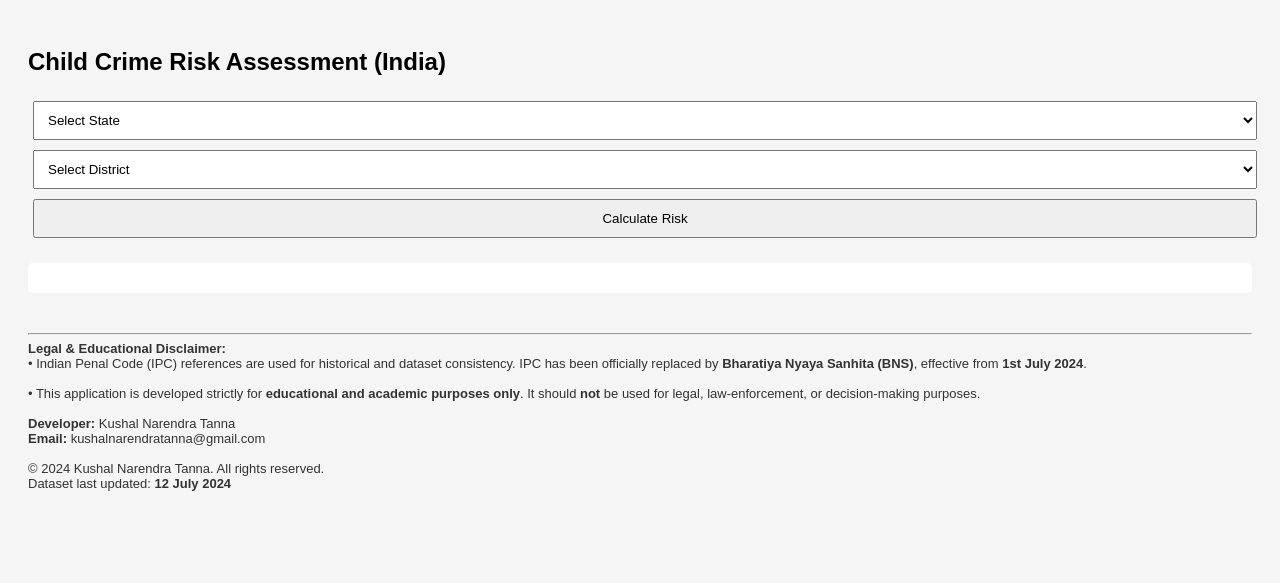
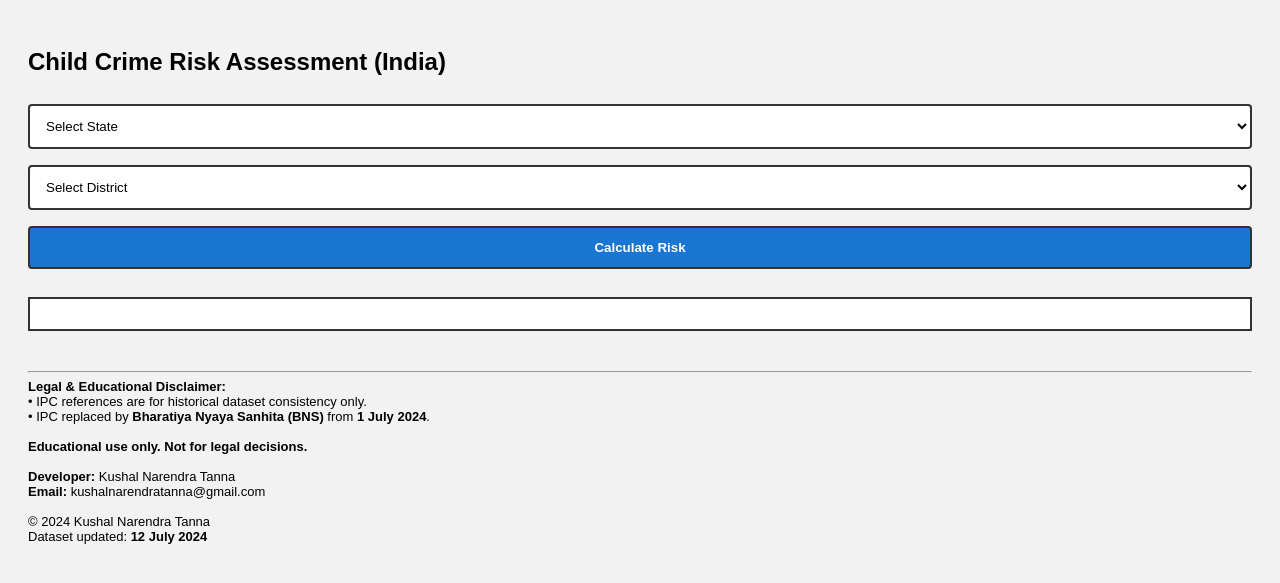
Before and after one commit to kushalnarendratanna-arch/ncrb-crime-risk-api, a Flask app: page / in a window 1280 px wide. Shown: the top 583 px of the page. Run offline with Flask 3, Linux system fonts and the light colour scheme; parts of the project's set-up code (start-up, migrations or seed data) failed here and were passed over.

Commit message:
Refactor HTML structure and enhance styles
Updated styling and improved JavaScript functionality for state and district selection. Enhanced footer information and adjusted risk calculation display.

```diff
--- a/templates/index.html
+++ b/templates/index.html
@@ -1,14 +1,44 @@
 <!DOCTYPE html>
-<html lang="en">
+<html>
 <head>
 <meta charset="UTF-8">
 <title>Child Crime Risk Assessment</title>
 
 <style>
-body { font-family: Arial; background: #f5f5f5; padding: 20px; }
-select, button { padding: 10px; margin: 5px; width: 100%; }
-#result { margin-top: 20px; padding: 15px; background: #fff; border-radius: 5px; }
-footer { font-size: 13px; margin-top: 40px; color: #333; }
+body {
+    font-family: Arial;
+    background: #f2f2f2;
+    padding: 20px;
+    color: #000;
+}
+
+select, button {
+    width: 100%;
+    padding: 12px;
+    margin: 8px 0;
+    background: #ffffff;
+    color: #000;
+    border: 2px solid #333;
+    border-radius: 4px;
+}
+
+button {
+    background: #1976d2;
+    color: #fff;
+    font-weight: bold;
+}
+
+#result {
+    margin-top: 20px;
+    padding: 15px;
+    background: #ffffff;
+    border: 2px solid #333;
+}
+
+footer {
+    margin-top: 40px;
+    font-size: 13px;
+}
 </style>
 </head>
 
@@ -31,76 +61,66 @@ footer { font-size: 13px; margin-top: 40px; color: #333; }
 <footer>
 <hr>
 <b>Legal & Educational Disclaimer:</b><br>
-• Indian Penal Code (IPC) references are used for historical and dataset consistency.
-IPC has been officially replaced by <b>Bharatiya Nyaya Sanhita (BNS)</b>, effective from
-<b>1st July 2024</b>.<br><br>
+• IPC references are for historical dataset consistency only.<br>
+• IPC replaced by <b>Bharatiya Nyaya Sanhita (BNS)</b> from <b>1 July 2024</b>.<br><br>
 
-• This application is developed strictly for <b>educational and academic purposes only</b>.
-It should <b>not</b> be used for legal, law-enforcement, or decision-making purposes.<br><br>
+<b>Educational use only. Not for legal decisions.</b><br><br>
 
 <b>Developer:</b> Kushal Narendra Tanna<br>
 <b>Email:</b> kushalnarendratanna@gmail.com<br><br>
 
-© 2024 Kushal Narendra Tanna. All rights reserved.<br>
-Dataset last updated: <b>12 July 2024</b>
+© 2024 Kushal Narendra Tanna<br>
+Dataset updated: <b>12 July 2024</b>
 </footer>
 
 <script>
-const stateSelect = document.getElementById("state");
-const districtSelect = document.getElementById("district");
-const resultDiv = document.getElementById("result");
+const state = document.getElementById("state");
+const district = document.getElementById("district");
+const result = document.getElementById("result");
 
 fetch("/states")
-.then(res => res.json())
-.then(states => {
-    states.forEach(s => {
-        let opt = document.createElement("option");
-        opt.value = s;
-        opt.textContent = s;
-        stateSelect.appendChild(opt);
-    });
-});
+.then(r => r.json())
+.then(data => data.forEach(s => {
+    let o = document.createElement("option");
+    o.value = s; o.text = s;
+    state.add(o);
+}));
 
-stateSelect.addEventListener("change", () => {
-    districtSelect.innerHTML = '<option value="">Select District</option>';
-    fetch(`/districts?state=${stateSelect.value}`)
-    .then(res => res.json())
-    .then(districts => {
-        districts.forEach(d => {
-            let opt = document.createElement("option");
-            opt.value = d;
-            opt.textContent = d;
-            districtSelect.appendChild(opt);
-        });
-    });
-});
+state.onchange = () => {
+    district.innerHTML = '<option value="">Select District</option>';
+    fetch(`/districts?state=${state.value}`)
+    .then(r => r.json())
+    .then(data => data.forEach(d => {
+        let o = document.createElement("option");
+        o.value = d; o.text = d;
+        district.add(o);
+    }));
+};
 
 function calculateRisk() {
-    resultDiv.innerHTML = "Calculating...";
+    result.innerHTML = "Calculating...";
     fetch("/predict", {
         method: "POST",
         headers: {"Content-Type": "application/json"},
         body: JSON.stringify({
-            state: stateSelect.value,
-            district: districtSelect.value
+            state: state.value,
+            district: district.value
         })
     })
-    .then(res => res.json())
-    .then(data => {
-        if (data.error) {
-            resultDiv.innerHTML = "❌ " + data.error;
+    .then(r => r.json())
+    .then(d => {
+        if (d.error) {
+            result.innerHTML = "❌ " + d.error;
             return;
         }
-        resultDiv.innerHTML = `
-        <b>Risk Level:</b> <span style="color:${data.color}">${data.risk_level}</span><br>
-        <b>Confidence:</b> ${data.confidence}%<br>
-        <b>Risk Score:</b> ${data.risk_score}<br>
-        <b>Total Crimes:</b> ${data.total}
+        result.innerHTML = `
+        <b>Risk Level:</b> <span style="color:${d.color}">${d.risk_level}</span><br>
+        <b>Confidence:</b> ${d.confidence}%<br>
+        <b>Risk Score:</b> ${d.risk_score}<br>
+        <b>Total Crimes:</b> ${d.total}
         `;
     })
-    .catch(() => {
-        resultDiv.innerHTML = "❌ Server error. Please retry.";
-    });
+    .catch(() => result.innerHTML = "❌ Server error");
 }
 </script>
 
```
